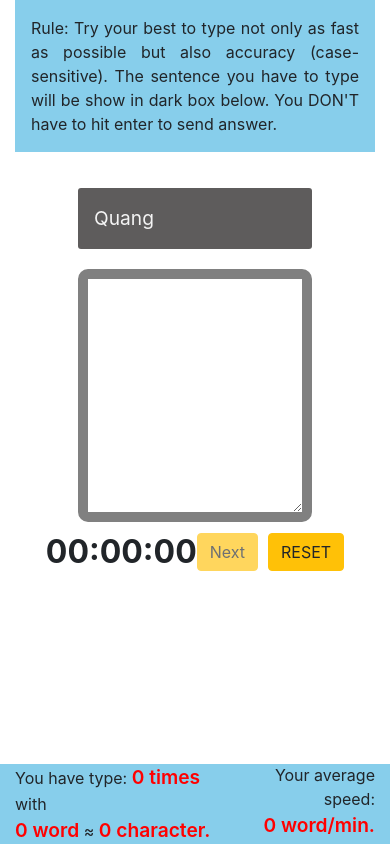
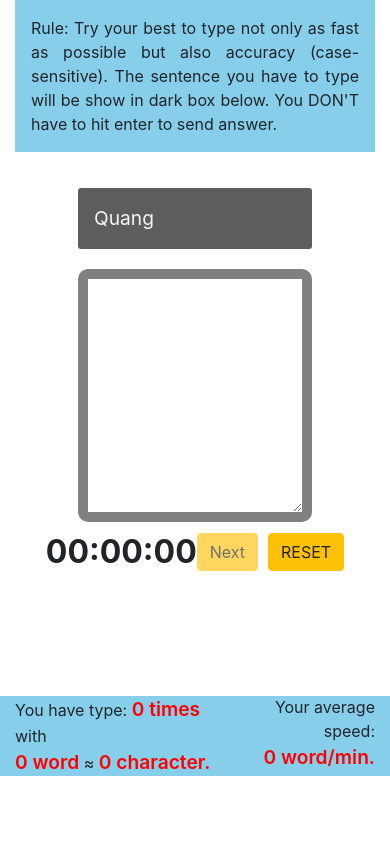
Before and after one commit to quangkhuat1995/TypeSpeed-Game, a plain HTML site: page index.html in a window 390 px wide. Drawn offline with nearby package versions, Linux system fonts and the light colour scheme.

Commit message:
fix responsive

```diff
--- a/SASS/_mainSection.scss
+++ b/SASS/_mainSection.scss
@@ -1,5 +1,6 @@
 #mainSection {
   flex: 1;
+  margin-bottom: 200px;
   .test-to-show {
     padding: 1rem;
     text-align: left;
--- a/SASS/main.scss
+++ b/SASS/main.scss
@@ -7,12 +7,12 @@
   box-sizing: border-box;
 }
 body {
-  height: 100vh;
   display: flex;
   flex-direction: column;
   align-items: center;
   justify-content: flex-start;
   overflow: auto;
+  position: relative;
 }
 .container-md {
   max-width: 792px;
```
Also changed, not shown: css/main.css, 1 other file.
